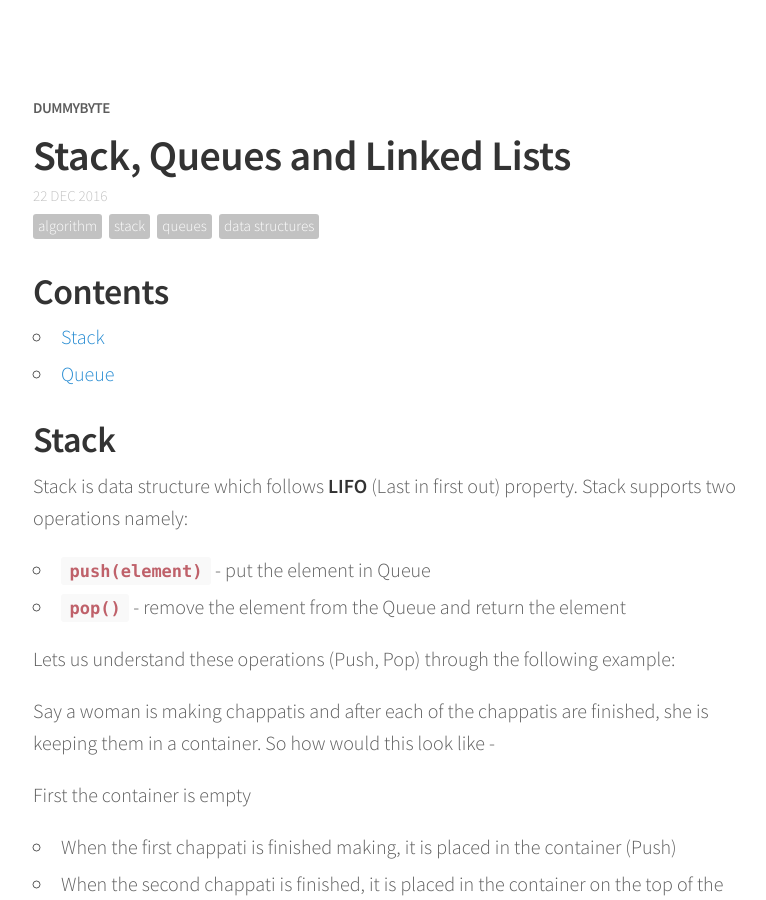
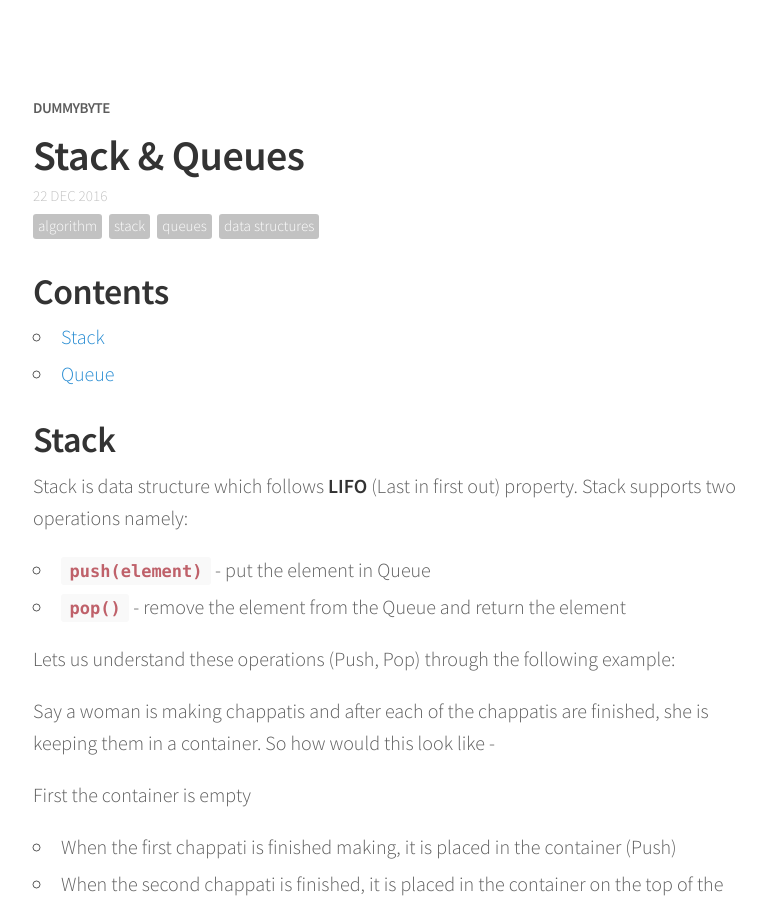
Before and after one commit to dummybyte/blog, a Jekyll site: the page built from _posts/2016-12-22-Algorithm.md, in a window 1280 px wide and 900 px high. Shown: the whole window, without its empty margins (247-1013 px from the left). Built offline with Jekyll 4.4.1, drawn with Linux system fonts in a browser that asks for light colours; nearby versions of some CDN libraries; comment, search, counter and statistics services are not loaded.

Commit message:
some formatting related changes

```diff
--- a/_posts/2016-12-22-Algorithm.md
+++ b/_posts/2016-12-22-Algorithm.md
@@ -1,6 +1,6 @@
 ---
 layout: post
-title: "Stack, Queues and Linked Lists"
+title: "Stack & Queues"
 description: "Introduction"
 date: 2016-12-22
 tags: [algorithm, stack, queues, data structures]
```
Also changed, not shown: _posts/2016-12-23-LinkedLists.md (+2 -0 lines).
